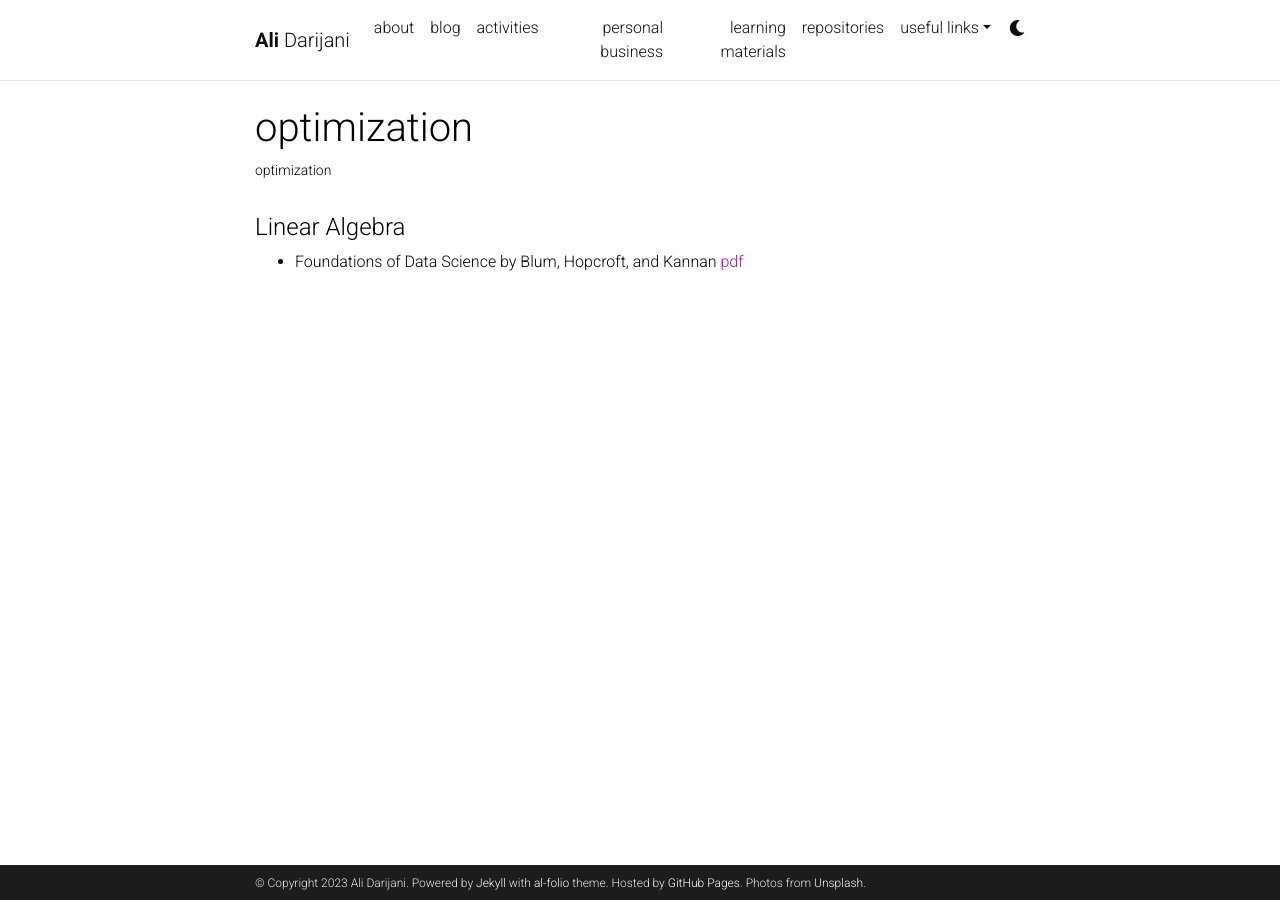
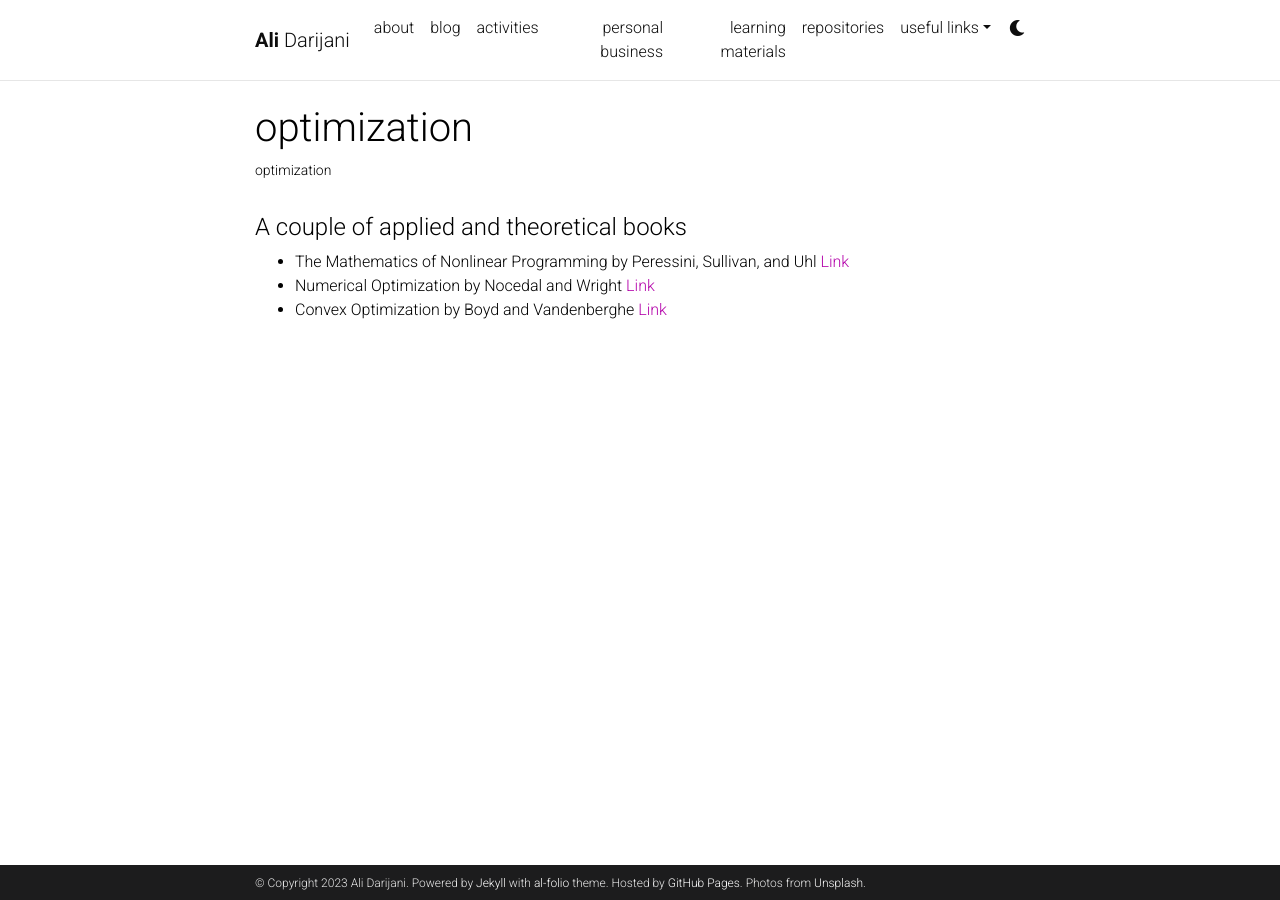
Before and after one commit to adarijani/adarijani.github.io_archived, a Jekyll site: the page built from _projects/13.optimization.md, in a window 1280 px wide. Built offline with Jekyll 4.4.1, drawn with Linux system fonts in a browser that asks for light colours; comment, search, counter and statistics services are not loaded; a style sheet for code colours, icons or effects is not loaded.

Commit message:
Update 13.optimization.md

```diff
--- a/_projects/13.optimization.md
+++ b/_projects/13.optimization.md
@@ -7,6 +7,8 @@ importance: 12
 category: teaching
 ---
 
-#### Linear Algebra
+#### A couple of applied and theoretical books
 
-* Foundations of Data Science by Blum, Hopcroft, and Kannan [pdf](https://home.ttic.edu/~avrim/book.pdf)
+* The Mathematics of Nonlinear Programming by Peressini, Sullivan, and Uhl [Link](https://link.springer.com/book/9780387966144)
+* Numerical Optimization by Nocedal and Wright [Link](https://link.springer.com/book/10.1007/978-0-387-40065-5)
+* Convex Optimization by Boyd and Vandenberghe [Link](https://www.cambridge.org/highereducation/books/convex-optimization/17D2FAA54F641A2F62C7CCD01DFA97C4#overview)
```
